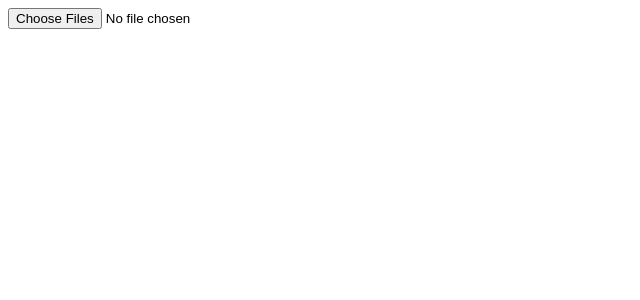
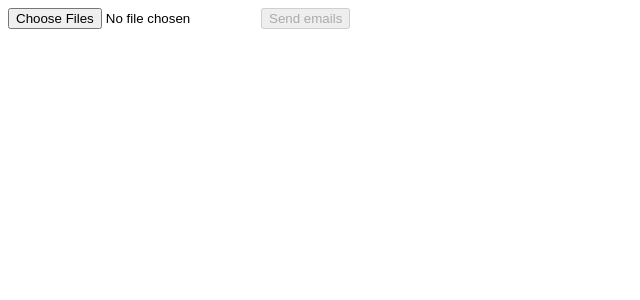
Before and after one commit to rflopes/toggl-homework, a React (Create React App) app in the folder frontend/: page / in a window 1280 px wide. Shown: the top 300 px of the page, without its empty margins (0-640 px from the left). Built offline with nearby package versions, Linux system fonts and the light colour scheme.

Commit message:
add form

```diff
--- a/frontend/src/App.js
+++ b/frontend/src/App.js
@@ -5,10 +5,18 @@ import FileSelector from './components/FileSelector';
 function App() {
   const [fileList, setFileList] = React.useState([]);
 
+  const handleFormSubmit = async event => {
+    event.preventDefault();
+    console.log(fileList);
+  };
+
   return (
     <div>
-      <FileSelector fileTypes='.txt' onChange={setFileList} />
-      <FileList files={fileList} />
+      <form onSubmit={handleFormSubmit}>
+        <FileSelector fileTypes='.txt' onChange={setFileList} />
+        <FileList files={fileList} />
+        <button disabled={!fileList?.length}>Send emails</button>
+      </form>
     </div>
   );
 }
```
